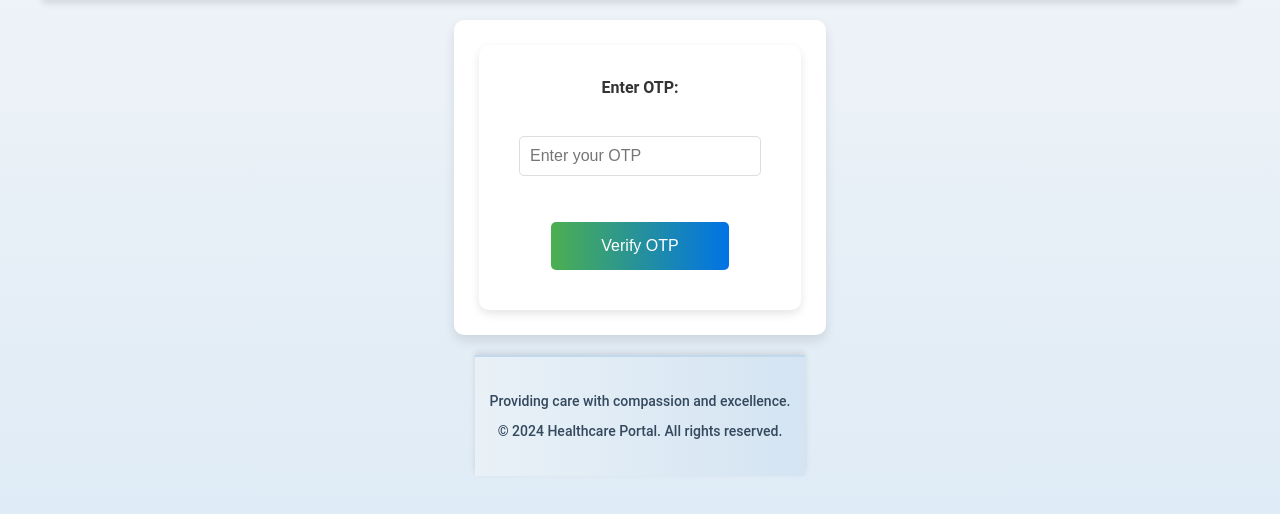
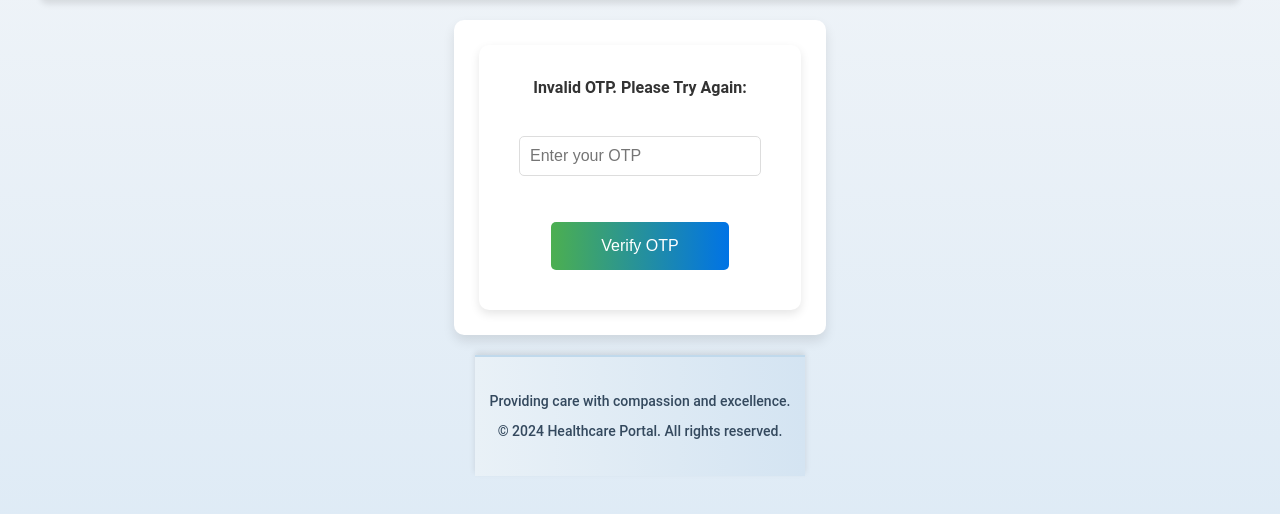
Before and after one commit to onlyCasual-1o1/mail, a website: page reverify.html in a window 1280 px wide. Shown: the part 86-600 px from the top of the page. Drawn offline with Linux system fonts and the light colour scheme.

Commit message:
Update reverify.html

```diff
--- a/reverify.html
+++ b/reverify.html
@@ -21,7 +21,7 @@
             <h1 id="error-message" style="display: none; color: red;">Invalid OTP. Please try again</h1>
 
             <form action="/verify-otp" method="post">
-                <label for="otp">Enter OTP:</label><br>
+                <label for="otp">Invalid OTP. Please Try Again:</label><br>
                 <input type="text" id="otp" name="otp" placeholder="Enter your OTP" required><br><br>
                 <input type="submit" value="Verify OTP">
             </form>
```
